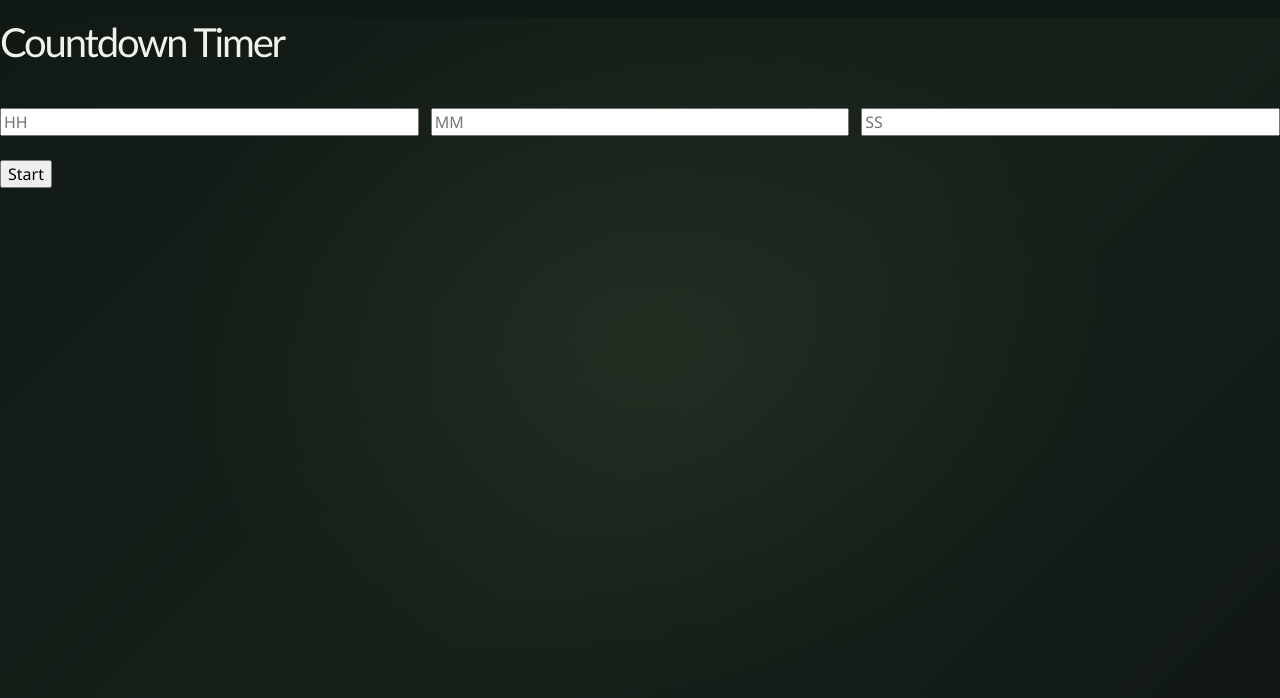
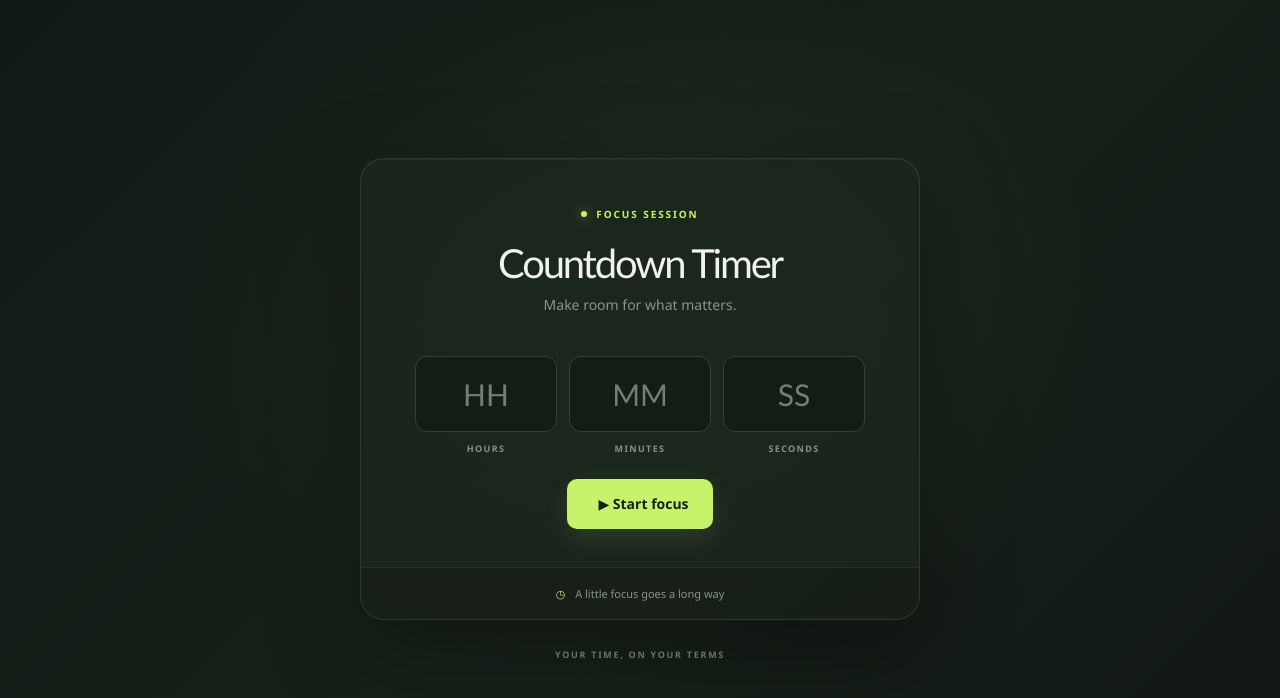
Before and after one commit to Souravbanerjeedata/react.js-interview-challenges, a React (Vite) app in the folder Countdown timer/: page / in a window 1280 px wide. Shown: the top 698 px of the page. Built offline with nearby package versions, Linux system fonts and the light colour scheme.

Commit message:
added style

```diff
--- a/Countdown timer/src/App.jsx
+++ b/Countdown timer/src/App.jsx
@@ -1,4 +1,4 @@
-import { useEffect, useRef, useState } from "react";
+import { useEffect, useState, useRef } from "react";
 import "./index.css";
 
 function App() {
@@ -7,22 +7,40 @@ function App() {
   const [hours, setHours] = useState(0);
   const [minutes, setMinutes] = useState(0);
   const [seconds, setSeconds] = useState(0);
-  const [timer, setTimer] = useState(0);
 
+  // Use a ref for the interval so we never have stale IDs
   const timerRef = useRef(null);
 
+  // ---------- Helpers ----------
+  function clearTimer() {
+    if (timerRef.current) {
+      clearInterval(timerRef.current);
+      timerRef.current = null;
+    }
+  }
+
   function resetTimer() {
+    clearTimer();
+    setHours(0);
+    setMinutes(0);
     setSeconds(0);
-    setMinutes(0);
-    setHours(0);
-    clearInterval(timer);
+    setIsPaused(false);
   }
+
+  // ---------- Handlers ----------
   function handleStart() {
-    if (hours < 0 || minutes < 0 || seconds <= 0) {
+    // Allow any non-negative combination as long as total time > 0
+    if (
+      hours < 0 ||
+      minutes < 0 ||
+      seconds < 0 ||
+      (hours === 0 && minutes === 0 && seconds === 0)
+    ) {
       alert("Invalid Input!");
       return;
     }
     setIsStart(true);
+    setIsPaused(false);
   }
 
   function handleReset() {
@@ -30,109 +48,170 @@ function App() {
     resetTimer();
   }
 
+  function handlePause() {
+    setIsPaused(true);
+    clearTimer();
+  }
+
+  function handleResume() {
+    setIsPaused(false);
+    // The useEffect will automatically restart the interval
+  }
+
   function handleInput(e) {
     const id = e.target.id;
-    const value = parseInt(e.target.value);
+    const value = parseInt(e.target.value) || 0;
 
-    if (id === "hours") {
-      setHours(value);
-    } else if (id === "minutes") {
-      setMinutes(value);
-    } else if (id === "seconds") {
-      setSeconds(value);
-    }
+    if (id === "hours") setHours(value);
+    else if (id === "minutes") setMinutes(value);
+    else if (id === "seconds") setSeconds(value);
   }
 
-  function handlePause() {
-    setIsPaused(true);
-    clearInterval(timer);
-  }
-  function handleResume() {
-    setIsPaused(false);
-    runTimer(hours, minutes, seconds);
+  // ---------- Core timer logic (uses functional updates → no stale values) ----------
+  function tick() {
+    setSeconds((prevSec) => {
+      if (prevSec > 0) return prevSec - 1;
+
+      // seconds reached 0 → borrow from minutes
+      setMinutes((prevMin) => {
+        if (prevMin > 0) {
+          setSeconds(59);
+          return prevMin - 1;
         }
 
-  function runTimer(hr, min, sec, tid) {
-    if (sec > 0) {
-      setSeconds((s) => s - 1);
-    } else if (sec === 0 && min > 0) {
-      setMinutes((m) => m - 1);
-      setSeconds(59);
-    } else if (sec === 0 && min === 0 && hr > 0) {
-      setHours((h) => h - 1);
+        // minutes also 0 → borrow from hours
+        setHours((prevHr) => {
+          if (prevHr > 0) {
             setMinutes(59);
             setSeconds(59);
-    }
-    if (sec === 0 && min === 0 && hr === 0) {
-      resetTimer();
-      alert("Your countdown has completed");
-      clearInterval(tid);
-      handleReset();
-      return;
-    }
+            return prevHr - 1;
           }
 
+          // Everything is 0 → timer finished
+          clearTimer();
+          setIsStart(false);
+          setIsPaused(false);
+          alert("Your countdown has completed");
+          return 0;
+        });
+
+        return 0;
+      });
+
+      return 0;
+    });
+  }
+
+  // ---------- Effect: start / stop the interval ----------
   useEffect(() => {
-    let timerId;
-    if (isStart) {
-      timerId = setInterval(() => {
-        runTimer(hours, minutes, seconds, timerId);
-      }, 1000);
-      setTimer(timerId);
+    // Only run when the timer is active and not paused
+    if (isStart && !isPaused) {
+      timerRef.current = setInterval(tick, 1000);
     }
-    return () => {
-      clearInterval(timerId);
-    };
-  }, [isStart, hours, minutes, seconds]);
+
+    // Cleanup on unmount or when dependencies change
+    return () => clearTimer();
+  }, [isStart, isPaused]); // ← only these two dependencies (no hours/minutes/seconds)
+
+  // ---------- UI ----------
   return (
-    <>
-      <div className="app">
+    <main className="app-shell">
+      <section className="timer-card" aria-label="Countdown timer">
+        <div className="eyebrow">
+          <span className="status-dot" /> FOCUS SESSION
+        </div>
         <h1>Countdown Timer</h1>
+        <p className="subtitle">Make room for what matters.</p>
+
         {!isStart ? (
           <>
             <div className="input-box">
+              <label className="time-field">
                 <input
-                type="text"
+                  type="number"
                   placeholder="HH"
                   id="hours"
+                  aria-label="Hours"
+                  min="0"
                   onChange={handleInput}
                 />
+                <span>HOURS</span>
+              </label>
+              <label className="time-field">
                 <input
-                type="text"
+                  type="number"
                   placeholder="MM"
                   id="minutes"
+                  aria-label="Minutes"
+                  min="0"
                   onChange={handleInput}
                 />
+                <span>MINUTES</span>
+              </label>
+              <label className="time-field">
                 <input
-                type="text"
+                  type="number"
                   placeholder="SS"
                   id="seconds"
+                  aria-label="Seconds"
+                  min="0"
                   onChange={handleInput}
                 />
+                <span>SECONDS</span>
+              </label>
             </div>
-            <button onClick={handleStart}>Start</button>
+            <button className="button button-primary" onClick={handleStart}>
+              <span aria-hidden="true">▶</span> Start focus
+            </button>
           </>
         ) : (
           <div className="countdown">
-            <div className="timer">
-              <div>{hours < 10 ? `0${hours}` : hours}</div>
-              <span>:</span>
-              <div>{minutes < 10 ? `0${minutes}` : minutes}</div>
-              <span>:</span>
-              <div>{seconds < 10 ? `0${seconds}` : seconds}</div>
+            <div
+              className="timer"
+              role="timer"
+              aria-label={`${hours} hours ${minutes} minutes ${seconds} seconds remaining`}
+            >
+              <div className="time-unit">
+                <strong>{hours < 10 ? `0${hours}` : hours}</strong>
+                <span>HRS</span>
               </div>
+              <span className="separator">:</span>
+              <div className="time-unit">
+                <strong>{minutes < 10 ? `0${minutes}` : minutes}</strong>
+                <span>MIN</span>
+              </div>
+              <span className="separator">:</span>
+              <div className="time-unit">
+                <strong>{seconds < 10 ? `0${seconds}` : seconds}</strong>
+                <span>SEC</span>
+              </div>
+            </div>
+
             <div className="btn-container">
               {!isPaused ? (
-                <button onClick={handlePause}>Pause</button>
+                <button className="button button-primary" onClick={handlePause}>
+                  Ⅱ <span>Pause</span>
+                </button>
               ) : (
-                <button onClick={handleResume}>Resume</button>
+                <button
+                  className="button button-primary"
+                  onClick={handleResume}
+                >
+                  ▶ <span>Resume</span>
+                </button>
               )}
-              <button onClick={handleReset}>Reset</button>
+              <button className="button button-secondary" onClick={handleReset}>
+                ↺ <span>Reset</span>
+              </button>
             </div>
           </div>
         )}
+        <div className="card-footer">
+          <span>◷</span> A little focus goes a long way
         </div>
-    </>
+      </section>
+      <footer className="page-note">YOUR TIME, ON YOUR TERMS</footer>
+    </main>
   );
 }
 
```
Lines whose indentation alone changed are shown as unchanged.
